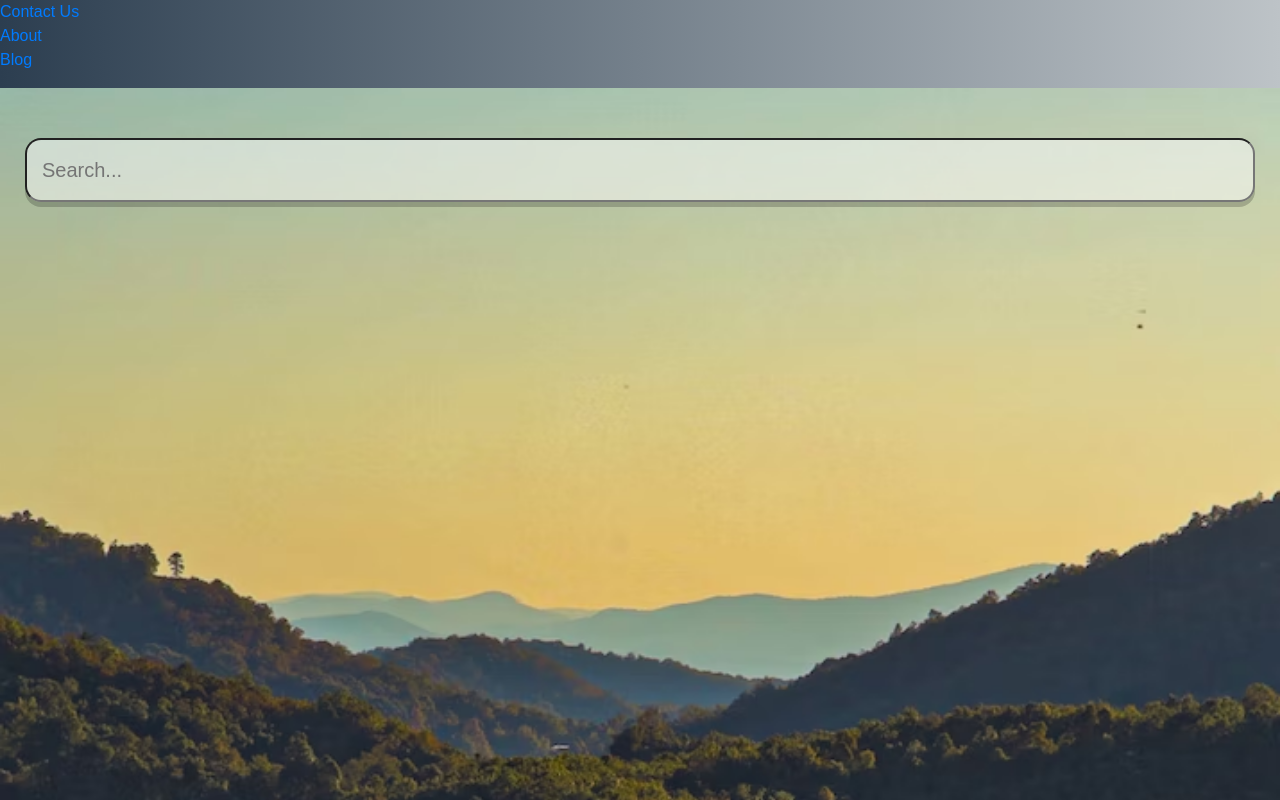
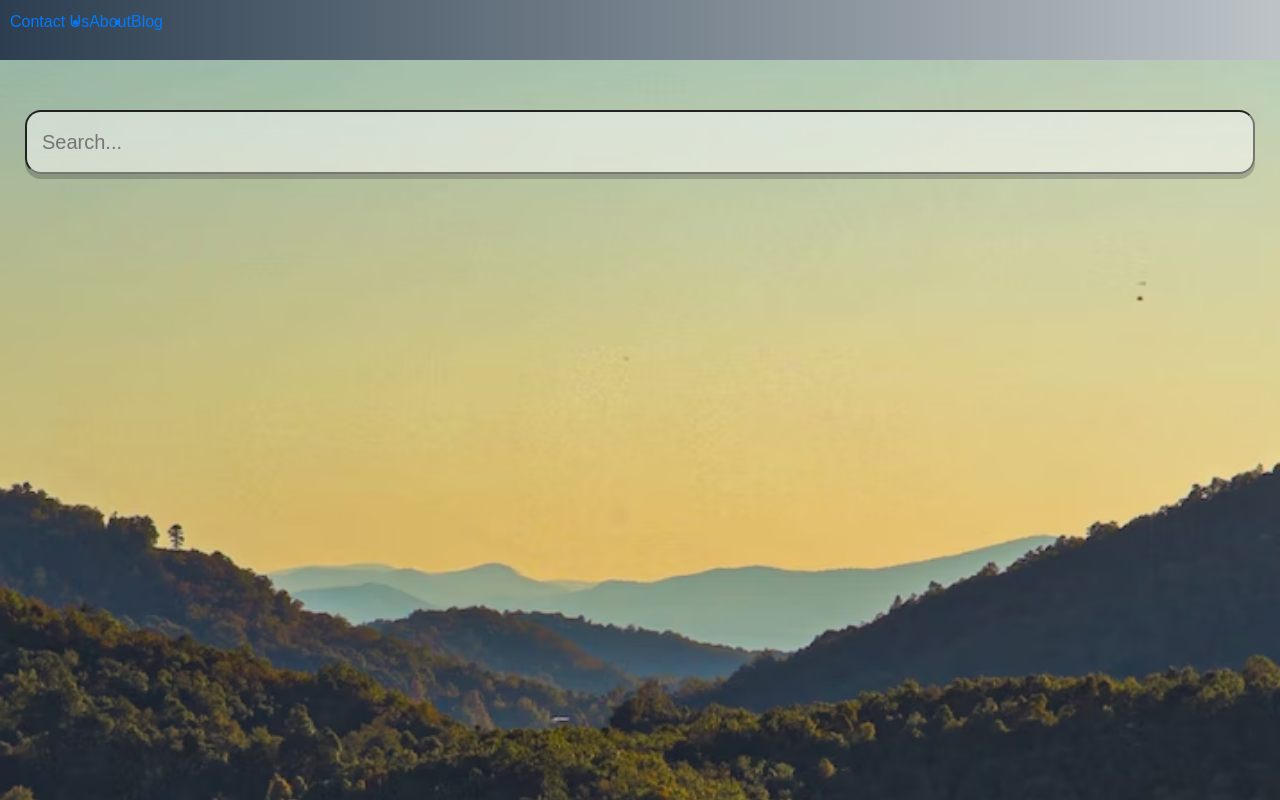
Before and after one commit to DismasNgoda/react-weather-app, a React app: page /contact in a window 1280 px wide. Shown: the top 800 px of the page. Built offline with nearby package versions, Linux system fonts and the light colour scheme.

Commit message:
adds the navigation links

```diff
--- a/package.json
+++ b/package.json
@@ -12,6 +12,7 @@
     "react-router": "^6.4.2",
     "react-router-dom": "^6.4.2",
     "react-scripts": "5.0.1",
+    "styled-components": "^5.3.6",
     "web-vitals": "^2.1.4"
   },
   "scripts": {
--- a/src/App.css
+++ b/src/App.css
@@ -32,3 +32,10 @@ body{
 .footer{
   text-align: center;
 }
+.nav-bar-elements{
+  display: flex;
+  justify-content: space-between;
+  align-items: center;
+  padding: 10px;
+  text-decoration: none;
+}
--- a/src/components/About.js
+++ b/src/components/About.js
@@ -2,7 +2,7 @@ import React from 'react'
 
 function About() {
   return (
-    <div>About</div>
+    <div>About US</div>
   )
 }
 
--- a/src/components/Blog.js
+++ b/src/components/Blog.js
@@ -2,7 +2,9 @@ import React from 'react'
 
 function Blog() {
   return (
-    <div>Blog</div>
+    <div>
+      <h1> Welcome to our Blog posts on climate change</h1>
+    </div>
   )
 }
 
--- a/src/components/NavBar.js
+++ b/src/components/NavBar.js
@@ -1,19 +1,22 @@
-import React from 'react'
-import {Link} from 'react-router-dom'
+import React from 'react';
+import {Link} from 'react-router-dom';
+import '../App.css';
+// import {
+//     Nav,
+//     NavLink,
+//     Bars,
+//     NavMenu,
+//     NavBtn,
+//     NavBtnLink,
+//   } from './NavbarElements';
 
 function NavBar() {
   return (
-    <div>
-        <ul>
-            <li>
-                <Link to='/contact'>Contact Us</Link>
-            </li>
-            <li>
-                <Link to='/contact'>About</Link>
-            </li>
-            <li>
-                <Link to='/contact'>Blog</Link>
-            </li>
+    <div className='nav-bar'>
+        <ul className='nav-bar-elements'>
+        <Link to='/contact'><li>Contact Us</li></Link>
+        <Link to='/about'> <li>About</li></Link>
+        <Link to='/blog'><li>Blog</li></Link>
         </ul>
     </div>
   )
--- a/src/index.css
+++ b/src/index.css
@@ -98,3 +98,10 @@ main {
   font-weight: 700;
   text-shadow: 3px 3px rgba(50, 50, 70, 0.5);
 }
+
+.nav-bar{
+  display: flex;
+  justify-content: space-between;
+  align-items: center;
+  color: white;
+}
```
Also changed, not shown: 1 other file.
